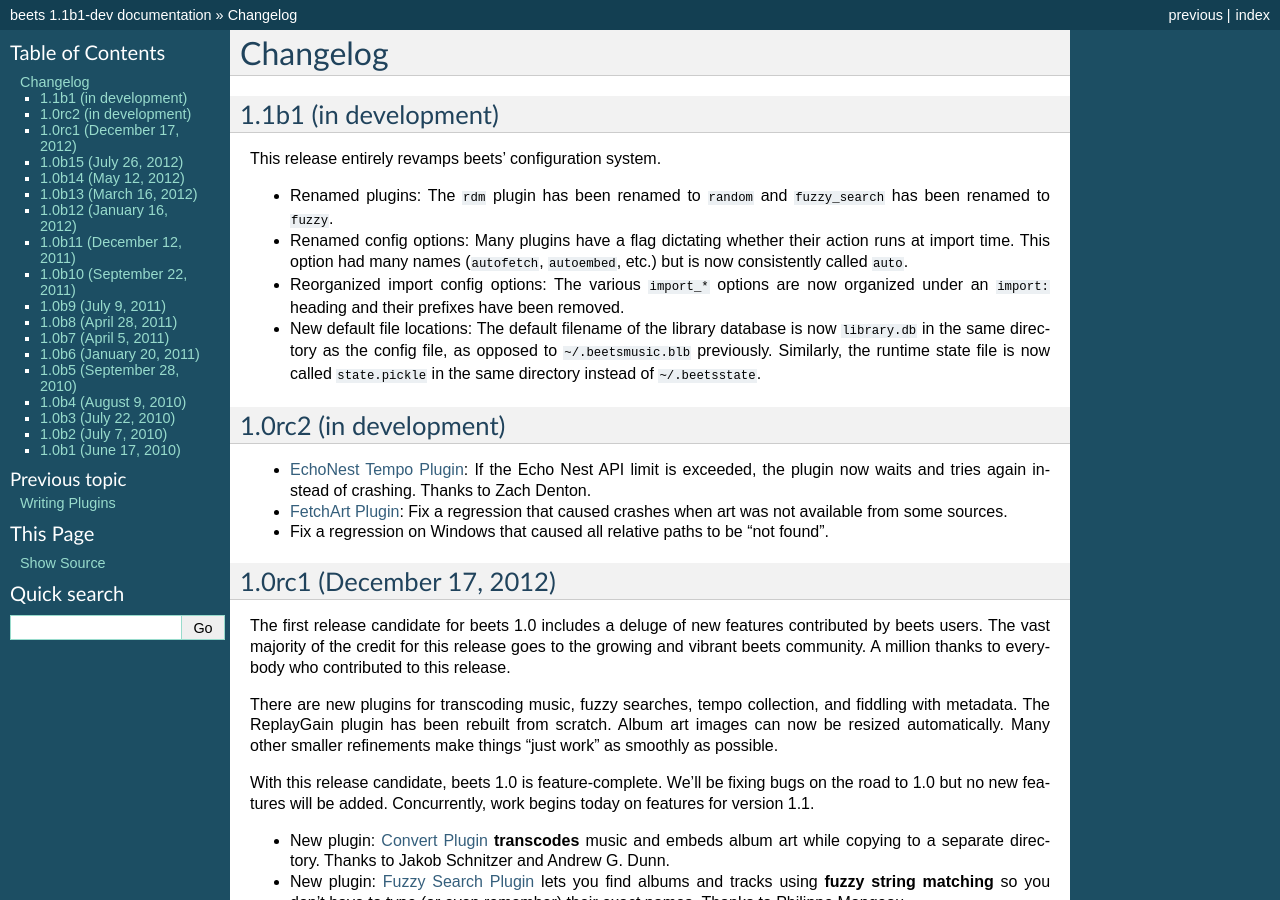
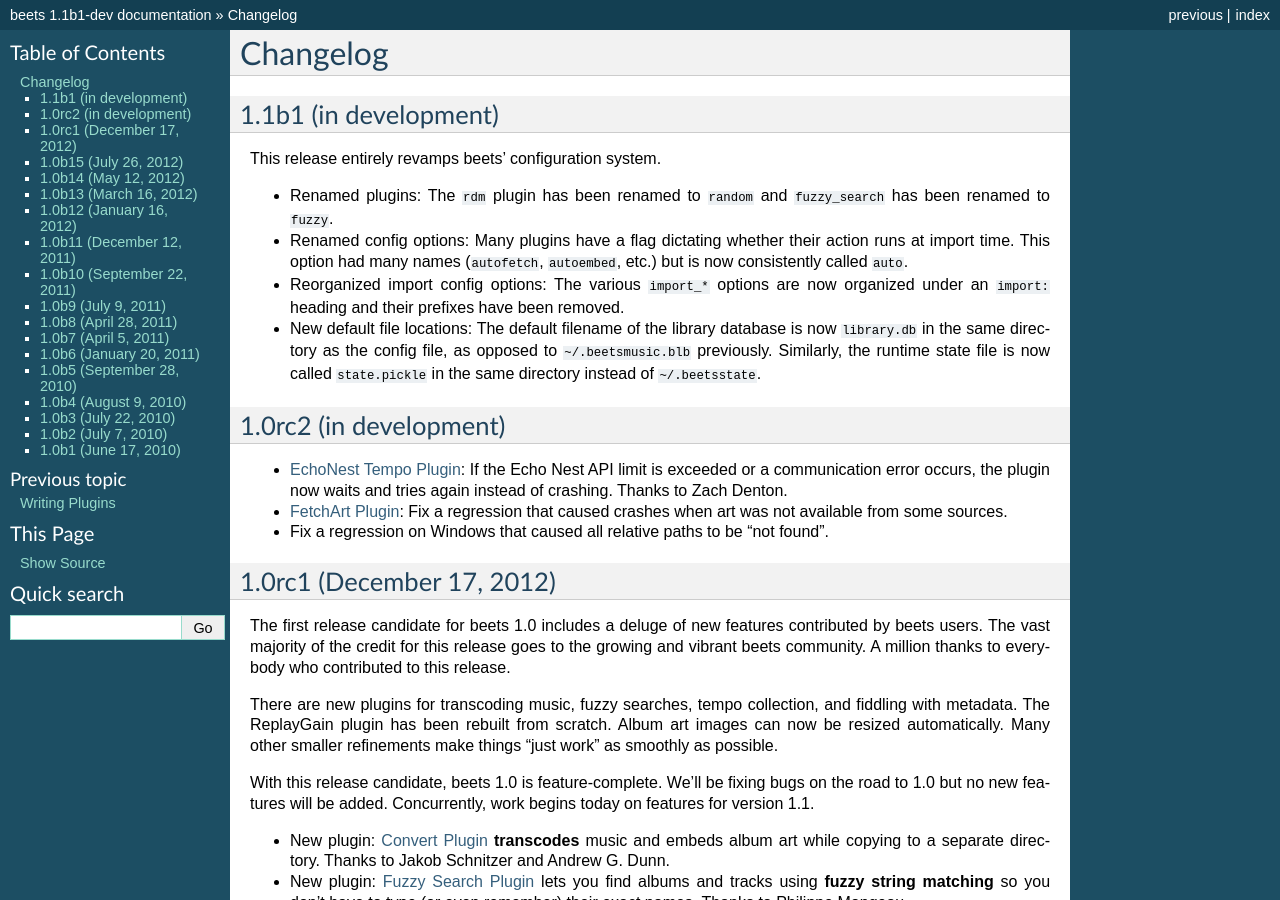
Before and after one commit to google-code-export/beets, a Sphinx documentation site: the page built from docs/changelog.rst, in a window 1280 px wide and 900 px high. Built offline with Sphinx 7.4.7, drawn with Linux system fonts in a browser that asks for light colours.

Commit message:
merge fix from master

```diff
--- a/docs/changelog.rst
+++ b/docs/changelog.rst
@@ -21,8 +21,9 @@
 1.0rc2 (in development)
 -----------------------
 
-* :doc:`/plugins/echonest_tempo`: If the Echo Nest API limit is exceeded, the
-  plugin now waits and tries again instead of crashing. Thanks to Zach Denton.
+* :doc:`/plugins/echonest_tempo`: If the Echo Nest API limit is exceeded or a
+  communication error occurs, the plugin now waits and tries again instead of
+  crashing. Thanks to Zach Denton.
 * :doc:`/plugins/fetchart`: Fix a regression that caused crashes when art was
   not available from some sources.
 * Fix a regression on Windows that caused all relative paths to be "not found".
```
Also changed, not shown: 1 other file.
